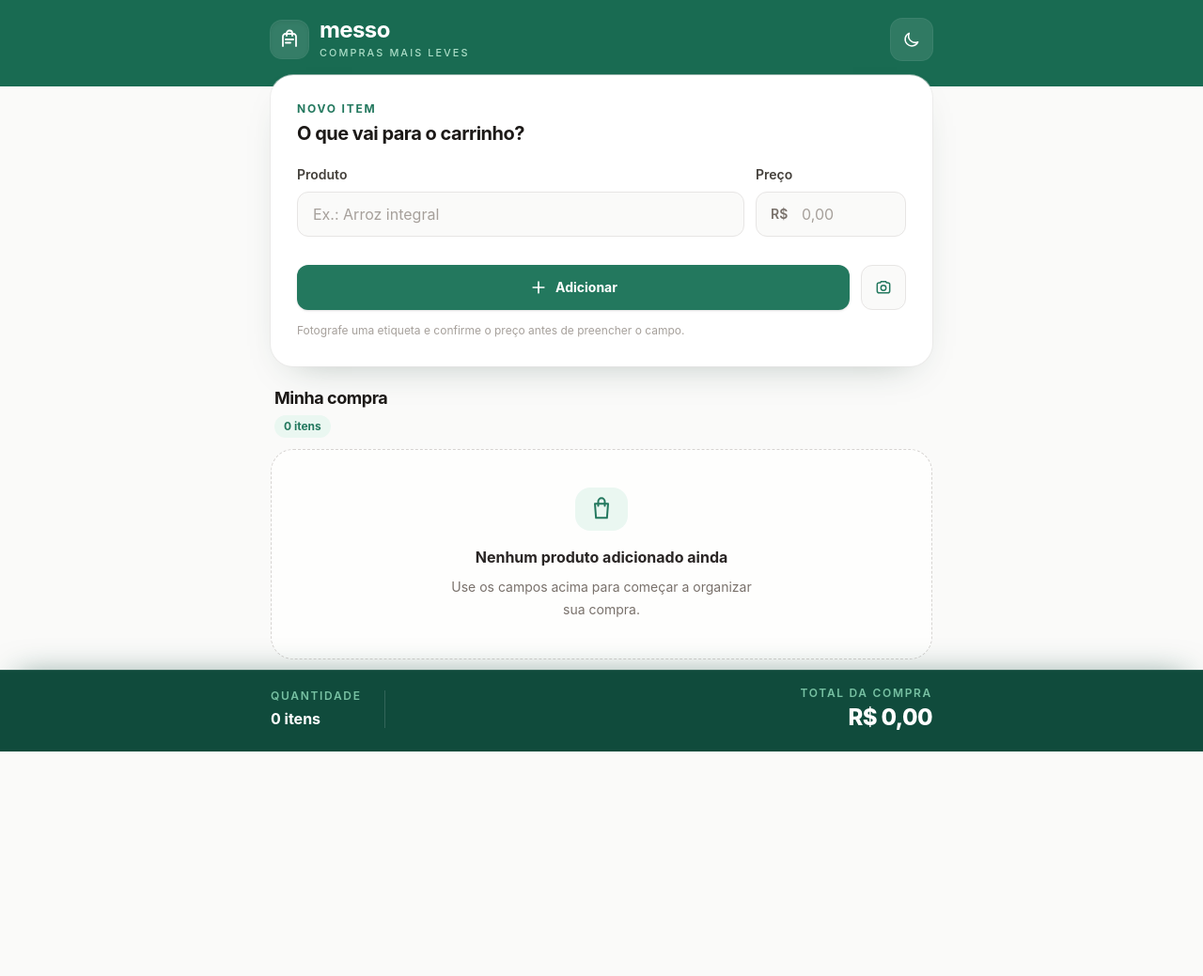
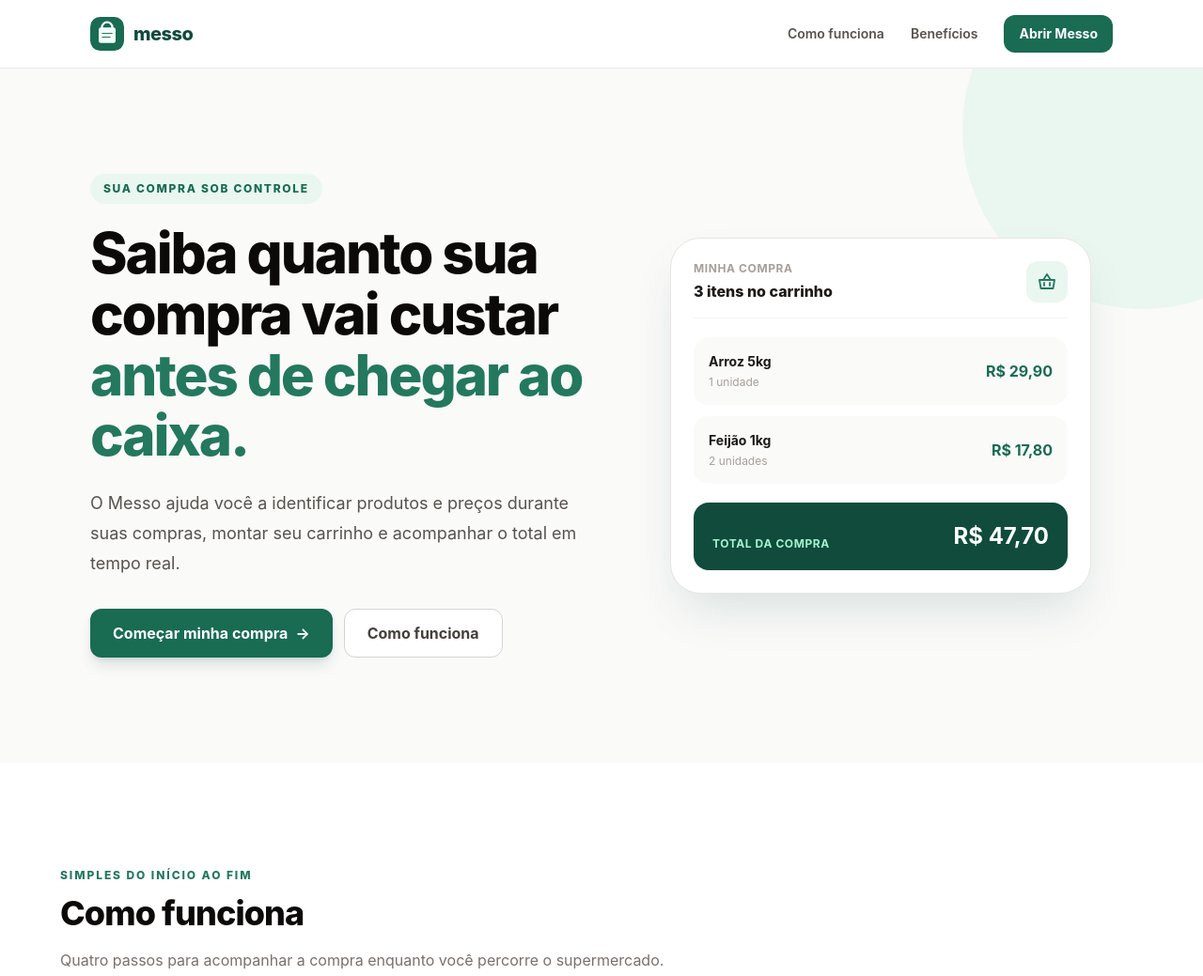
Before and after one commit to claudiojvargas/messo, a website built with Vite: page index.html in a window 1280 px wide. Shown: the top 1039 px of the page at 94% size. Before the commit the page ends 800 px from the top, so only its background shows below. Built offline with nearby package versions, Linux system fonts and the light colour scheme.

Commit message:
feat: add public Messo landing page

```diff
--- /dev/null
+++ b/src/features/landing/landing-view.ts
@@ -0,0 +1,108 @@
+const icons = {
+  camera: '<svg viewBox="0 0 24 24" fill="none" stroke="currentColor" stroke-width="1.8" aria-hidden="true"><path d="M4 8.5A2.5 2.5 0 0 1 6.5 6H8l1-1.5h6L16 6h1.5A2.5 2.5 0 0 1 20 8.5v8a2.5 2.5 0 0 1-2.5 2.5h-11A2.5 2.5 0 0 1 4 16.5v-8Z"/><circle cx="12" cy="12.5" r="3.25"/></svg>',
+  tag: '<svg viewBox="0 0 24 24" fill="none" stroke="currentColor" stroke-width="1.8" aria-hidden="true"><path d="m20 13-7 7-9-9V4h7l9 9Z" stroke-linejoin="round"/><circle cx="8.5" cy="8.5" r="1.5"/></svg>',
+  basket: '<svg viewBox="0 0 24 24" fill="none" stroke="currentColor" stroke-width="1.8" aria-hidden="true"><path d="M4 10h16l-1.5 9h-13L4 10Z" stroke-linejoin="round"/><path d="m8 10 4-6 4 6M9 13v3m6-3v3" stroke-linecap="round"/></svg>',
+  chart: '<svg viewBox="0 0 24 24" fill="none" stroke="currentColor" stroke-width="1.8" aria-hidden="true"><path d="M5 19V9m7 10V5m7 14v-7" stroke-linecap="round"/></svg>',
+  check: '<svg viewBox="0 0 24 24" fill="none" stroke="currentColor" stroke-width="2" aria-hidden="true"><path d="m5 12 4 4L19 6" stroke-linecap="round" stroke-linejoin="round"/></svg>',
+}
+
+export function mountLandingPage(container: HTMLElement): void {
+  container.innerHTML = landingTemplate()
+}
+
+function landingTemplate(): string {
+  const steps = [
+    ['camera', 'Aponte a câmera', 'Aponte o celular para a etiqueta do produto no supermercado.'],
+    ['tag', 'Confira produto e preço', 'Veja as informações encontradas e confira tudo antes de continuar.'],
+    ['basket', 'Adicione à sua compra', 'Confirme o produto e coloque o item no seu carrinho do Messo.'],
+    ['chart', 'Acompanhe seu total', 'Continue comprando e saiba quanto já colocou no carrinho.'],
+  ] as const
+
+  const benefits = [
+    ['chart', 'Controle dos gastos', 'Veja quanto sua compra está custando enquanto adiciona produtos.'],
+    ['check', 'Menos contas de cabeça', 'Deixe as somas com o Messo e concentre-se na sua compra.'],
+    ['tag', 'Conferência de preços', 'Visualize os preços da etiqueta antes de adicionar o produto.'],
+    ['basket', 'Compra mais organizada', 'Tenha todos os produtos adicionados em um único lugar.'],
+  ] as const
+
+  return `
+    <div class="min-h-screen bg-white font-sans text-stone-900">
+      <header class="sticky top-0 z-40 border-b border-stone-200/80 bg-white/90 backdrop-blur-lg">
+        <div class="mx-auto flex h-18 max-w-6xl items-center justify-between px-5 sm:px-8">
+          <a class="flex items-center gap-2.5 rounded-lg focus-visible:outline-2 focus-visible:outline-offset-4 focus-visible:outline-brand-700" href="/" aria-label="Messo, página inicial">
+            <img class="size-9 rounded-[0.65rem]" src="/icons/messo.svg" alt=""><span class="text-xl font-extrabold tracking-tight text-brand-900">messo</span>
+          </a>
+          <nav class="flex items-center gap-2 sm:gap-7" aria-label="Navegação principal">
+            <a class="hidden text-sm font-semibold text-stone-600 transition hover:text-brand-800 sm:block" href="#como-funciona">Como funciona</a>
+            <a class="hidden text-sm font-semibold text-stone-600 transition hover:text-brand-800 md:block" href="#beneficios">Benefícios</a>
+            <a class="rounded-xl bg-brand-800 px-4 py-2.5 text-sm font-bold text-white transition hover:bg-brand-900 focus-visible:outline-2 focus-visible:outline-offset-2 focus-visible:outline-brand-700" href="/app">Abrir Messo</a>
+          </nav>
+        </div>
+      </header>
+
+      <main>
+        <section class="relative overflow-hidden bg-stone-50">
+          <div class="absolute -right-32 -top-32 size-96 rounded-full bg-brand-50" aria-hidden="true"></div>
+          <div class="relative mx-auto grid max-w-6xl items-center gap-12 px-5 py-16 sm:px-8 sm:py-24 lg:grid-cols-[1.05fr_.95fr] lg:py-28">
+            <div class="max-w-2xl">
+              <p class="mb-5 inline-flex rounded-full bg-brand-50 px-3.5 py-2 text-xs font-extrabold uppercase tracking-[0.14em] text-brand-800">Sua compra sob controle</p>
+              <h1 class="text-4xl font-extrabold leading-[1.08] tracking-[-0.035em] text-stone-950 sm:text-5xl lg:text-6xl">Saiba quanto sua compra vai custar <span class="text-brand-700">antes de chegar ao caixa.</span></h1>
+              <p class="mt-6 max-w-xl text-lg leading-8 text-stone-600">O Messo ajuda você a identificar produtos e preços durante suas compras, montar seu carrinho e acompanhar o total em tempo real.</p>
+              <div class="mt-8 flex flex-col gap-3 sm:flex-row">
+                <a class="inline-flex min-h-13 items-center justify-center rounded-xl bg-brand-800 px-6 font-bold text-white shadow-lg shadow-brand-900/15 transition hover:-translate-y-0.5 hover:bg-brand-900 focus-visible:outline-2 focus-visible:outline-offset-2 focus-visible:outline-brand-700" href="/app">Começar minha compra <span class="ml-2" aria-hidden="true">→</span></a>
+                <a class="inline-flex min-h-13 items-center justify-center rounded-xl border border-stone-300 bg-white px-6 font-bold text-stone-700 transition hover:border-brand-700 hover:text-brand-800 focus-visible:outline-2 focus-visible:outline-offset-2 focus-visible:outline-brand-700" href="#como-funciona">Como funciona</a>
+              </div>
+            </div>
+            ${heroDemo()}
+          </div>
+        </section>
+
+        <section id="como-funciona" class="scroll-mt-20 px-5 py-20 sm:px-8 sm:py-28">
+          <div class="mx-auto max-w-6xl">
+            ${sectionHeading('Simples do início ao fim', 'Como funciona', 'Quatro passos para acompanhar a compra enquanto você percorre o supermercado.')}
+            <ol class="mt-12 grid gap-4 md:grid-cols-2 lg:grid-cols-4">
+              ${steps.map(([icon, title, description], index) => `<li class="relative rounded-3xl border border-stone-200 bg-white p-6 shadow-card"><span class="mb-6 grid size-12 place-items-center rounded-2xl bg-brand-50 text-brand-700 [&>svg]:size-6">${icons[icon]}</span><span class="absolute right-6 top-6 text-sm font-extrabold text-stone-300">0${index + 1}</span><h3 class="font-extrabold text-stone-900">${title}</h3><p class="mt-2 text-sm leading-6 text-stone-500">${description}</p></li>`).join('')}
+            </ol>
+          </div>
+        </section>
+
+        <section class="bg-brand-900 px-5 py-16 text-white sm:px-8 sm:py-20">
+          <div class="mx-auto grid max-w-6xl gap-8 md:grid-cols-[.8fr_1.2fr] md:items-center">
+            <span class="grid size-16 place-items-center rounded-3xl bg-white/10 text-emerald-100 [&>svg]:size-8">${icons.basket}</span>
+            <div><p class="text-sm font-bold uppercase tracking-[0.14em] text-emerald-200">Mais tranquilidade</p><h2 class="mt-3 text-3xl font-extrabold tracking-tight sm:text-4xl">Comprar não deveria terminar com uma surpresa no caixa.</h2><p class="mt-5 max-w-2xl text-base leading-7 text-emerald-50/75">Durante uma compra é fácil perder a noção do total, principalmente com promoções, preços por peso e muitos produtos no carrinho. O Messo permite acompanhar a compra enquanto ela acontece.</p></div>
+          </div>
+        </section>
+
+        <section id="beneficios" class="scroll-mt-20 bg-stone-50 px-5 py-20 sm:px-8 sm:py-28">
+          <div class="mx-auto max-w-6xl">${sectionHeading('Feito para o dia a dia', 'Mais clareza em cada corredor', 'Tudo o que você precisa para comprar com organização e confiança.')}
+            <div class="mt-12 grid gap-4 sm:grid-cols-2">${benefits.map(([icon, title, description]) => `<article class="flex gap-4 rounded-3xl bg-white p-6 ring-1 ring-stone-200/70"><span class="grid size-11 shrink-0 place-items-center rounded-xl bg-brand-50 text-brand-700 [&>svg]:size-5">${icons[icon]}</span><div><h3 class="font-extrabold">${title}</h3><p class="mt-2 text-sm leading-6 text-stone-500">${description}</p></div></article>`).join('')}</div>
+          </div>
+        </section>
+
+        <section class="px-5 py-20 sm:px-8 sm:py-28"><div class="mx-auto grid max-w-6xl items-center gap-12 lg:grid-cols-2">
+          <div>${sectionHeading('Na prática', 'Da etiqueta para a sua compra', 'Aponte, confira e adicione. O total é atualizado para você continuar comprando sem perder as contas.')}
+            <ul class="mt-8 space-y-4 text-sm font-semibold text-stone-600"><li class="flex items-center gap-3"><span class="grid size-6 place-items-center rounded-full bg-brand-50 text-brand-700 [&>svg]:size-4">${icons.check}</span>Produto e preço apresentados com clareza</li><li class="flex items-center gap-3"><span class="grid size-6 place-items-center rounded-full bg-brand-50 text-brand-700 [&>svg]:size-4">${icons.check}</span>Você confere antes de adicionar</li><li class="flex items-center gap-3"><span class="grid size-6 place-items-center rounded-full bg-brand-50 text-brand-700 [&>svg]:size-4">${icons.check}</span>Total atualizado automaticamente</li></ul>
+          </div>${productDemo()}</div>
+        </section>
+
+        <section class="bg-brand-50 px-5 py-20 sm:px-8"><div class="mx-auto max-w-6xl">${sectionHeading('No supermercado', 'Preparado para diferentes preços', 'O Messo ajuda você a conferir situações comuns nas etiquetas, sem complicação.')}
+          <div class="mt-10 grid grid-cols-2 gap-3 lg:grid-cols-4">${['Preço normal', 'Preço promocional', 'Produto por peso', 'Mais de um preço'].map((label, index) => `<div class="rounded-2xl bg-white p-5 shadow-sm ring-1 ring-brand-700/10"><span class="mb-4 grid size-9 place-items-center rounded-xl bg-brand-50 text-brand-700 [&>svg]:size-5">${index % 2 === 0 ? icons.tag : icons.check}</span><p class="text-sm font-extrabold text-stone-800">${label}</p></div>`).join('')}</div>
+        </div></section>
+
+        <section class="px-5 py-20 sm:px-8 sm:py-28"><div class="mx-auto max-w-5xl overflow-hidden rounded-[2rem] bg-brand-800 px-6 py-14 text-center text-white shadow-xl shadow-brand-900/20 sm:px-12 sm:py-16"><h2 class="text-3xl font-extrabold tracking-tight sm:text-4xl">Sua compra, mais fácil de acompanhar.</h2><p class="mx-auto mt-5 max-w-2xl leading-7 text-emerald-50/80">Abra o Messo durante sua próxima ida ao supermercado e acompanhe seus produtos e gastos enquanto compra.</p><a class="mt-8 inline-flex min-h-13 items-center justify-center rounded-xl bg-white px-6 font-extrabold text-brand-900 transition hover:-translate-y-0.5 focus-visible:outline-2 focus-visible:outline-offset-2 focus-visible:outline-white" href="/app">Começar minha compra <span class="ml-2" aria-hidden="true">→</span></a></div></section>
+      </main>
+      <footer class="border-t border-stone-200 px-5 py-8 sm:px-8"><div class="mx-auto flex max-w-6xl flex-col gap-3 text-sm text-stone-500 sm:flex-row sm:items-center sm:justify-between"><div><strong class="text-brand-900">messo</strong><span class="ml-2">Sua compra mais simples de acompanhar.</span></div><p>© ${new Date().getFullYear()} Messo</p></div></footer>
+    </div>`
+}
+
+function sectionHeading(eyebrow: string, title: string, description: string): string {
+  return `<div class="max-w-2xl"><p class="text-xs font-extrabold uppercase tracking-[0.16em] text-brand-700">${eyebrow}</p><h2 class="mt-3 text-3xl font-extrabold tracking-tight text-stone-950 sm:text-4xl">${title}</h2><p class="mt-4 leading-7 text-stone-500">${description}</p></div>`
+}
+
+function heroDemo(): string {
+  return `<div class="mx-auto w-full max-w-md" aria-label="Exemplo de uma compra no Messo"><div class="rounded-[2rem] border border-stone-200 bg-white p-4 shadow-2xl shadow-brand-900/15 sm:p-6"><div class="flex items-center justify-between border-b border-stone-100 pb-4"><div><p class="text-xs font-bold uppercase tracking-wider text-stone-400">Minha compra</p><p class="mt-1 font-extrabold">3 itens no carrinho</p></div><span class="grid size-11 place-items-center rounded-xl bg-brand-50 text-brand-700 [&>svg]:size-6">${icons.basket}</span></div><div class="space-y-3 py-5"><div class="flex items-center justify-between rounded-2xl bg-stone-50 p-4"><div><p class="text-sm font-bold">Arroz 5kg</p><p class="mt-1 text-xs text-stone-400">1 unidade</p></div><strong class="text-brand-800">R$ 29,90</strong></div><div class="flex items-center justify-between rounded-2xl bg-stone-50 p-4"><div><p class="text-sm font-bold">Feijão 1kg</p><p class="mt-1 text-xs text-stone-400">2 unidades</p></div><strong class="text-brand-800">R$ 17,80</strong></div></div><div class="flex items-end justify-between rounded-2xl bg-brand-900 p-5 text-white"><span class="text-xs font-bold uppercase tracking-wider text-emerald-200">Total da compra</span><strong class="text-2xl">R$ 47,70</strong></div></div></div>`
+}
+
+function productDemo(): string {
+  return `<div class="mx-auto w-full max-w-md rounded-[2rem] bg-stone-100 p-4 sm:p-7"><div class="rounded-3xl bg-white p-5 shadow-card"><div class="mb-5 flex items-center gap-3"><span class="grid size-10 place-items-center rounded-xl bg-brand-50 text-brand-700 [&>svg]:size-5">${icons.camera}</span><div><p class="text-xs font-bold uppercase tracking-wider text-stone-400">Etiqueta encontrada</p><p class="mt-0.5 text-xs text-stone-500">Confira as informações</p></div></div><div class="rounded-2xl border border-stone-200 p-4"><p class="text-xs font-bold uppercase tracking-wider text-stone-400">Produto</p><p class="mt-1 text-lg font-extrabold">Arroz 5kg</p><div class="my-4 h-px bg-stone-100"></div><p class="text-xs font-bold uppercase tracking-wider text-stone-400">Preço</p><p class="mt-1 text-2xl font-extrabold text-brand-800">R$ 29,90</p></div><button class="mt-4 flex min-h-12 w-full items-center justify-center rounded-xl bg-brand-700 px-5 text-sm font-extrabold text-white" type="button" tabindex="-1">Adicionar à compra</button><div class="mt-4 flex items-center justify-between px-1 text-sm"><span class="text-stone-500">Novo total</span><strong class="text-brand-800">R$ 47,70</strong></div></div></div>`
+}
--- a/src/main.ts
+++ b/src/main.ts
@@ -3,6 +3,7 @@ import { mountShoppingList } from './features/shopping-list/shopping-list-view'
 import { initializeInstallPrompt } from './ui/install-prompt'
 import { initializePwa } from './ui/pwa'
 import { initializeTheme } from './ui/theme'
+import { mountLandingPage } from './features/landing/landing-view'
 
 const app = document.querySelector<HTMLDivElement>('#app')
 
@@ -10,6 +11,13 @@ if (!app) {
   throw new Error('Elemento raiz da aplicação não encontrado.')
 }
 
+const isApplicationRoute = window.location.pathname === '/app' || window.location.pathname.startsWith('/app/')
+
+if (!isApplicationRoute) {
+  document.body.classList.add('landing-page')
+  mountLandingPage(app)
+} else {
+  document.title = 'Messo — Minha compra'
   mountShoppingList(app)
 
   const themeButton = document.querySelector<HTMLButtonElement>('#theme-toggle')
@@ -23,3 +31,4 @@ if (!themeButton || !installButton || !updateButton) {
   initializeTheme(themeButton)
   initializeInstallPrompt(installButton)
   initializePwa(updateButton)
+}
--- a/src/styles/main.css
+++ b/src/styles/main.css
@@ -24,6 +24,17 @@
   #app {
     height: 100%;
     overflow: hidden;
+  }
+
+  body.landing-page {
+    height: auto;
+    overflow: auto;
+    background: #fff;
+  }
+
+  body.landing-page #app {
+    height: auto;
+    overflow: visible;
   }
 
   [data-theme="dark"] body {
--- a/vite.config.ts
+++ b/vite.config.ts
@@ -24,7 +24,7 @@ export default defineConfig({
         short_name: 'Messo',
         description: 'Sua calculadora de compras simples e organizada.',
         lang: 'pt-BR',
-        start_url: '/',
+        start_url: '/app',
         scope: '/',
         display: 'standalone',
         theme_color: '#196b52',
```
Also changed, not shown: index.html (+2 -2 lines). Lines whose indentation alone changed are shown as unchanged.
